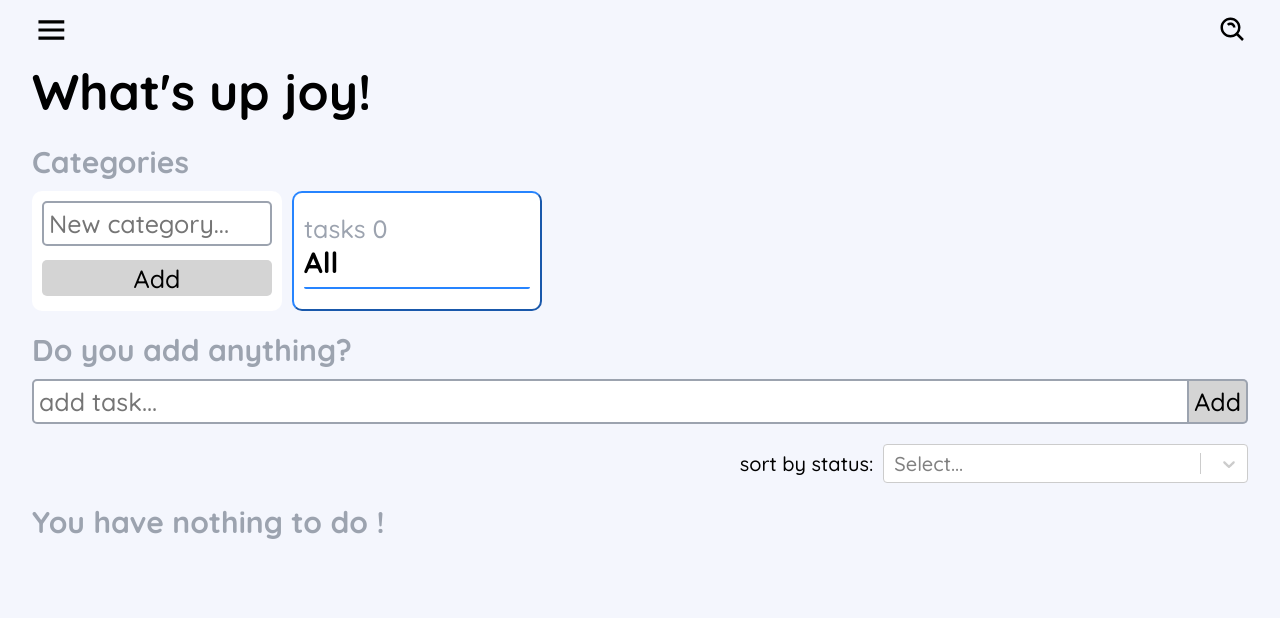
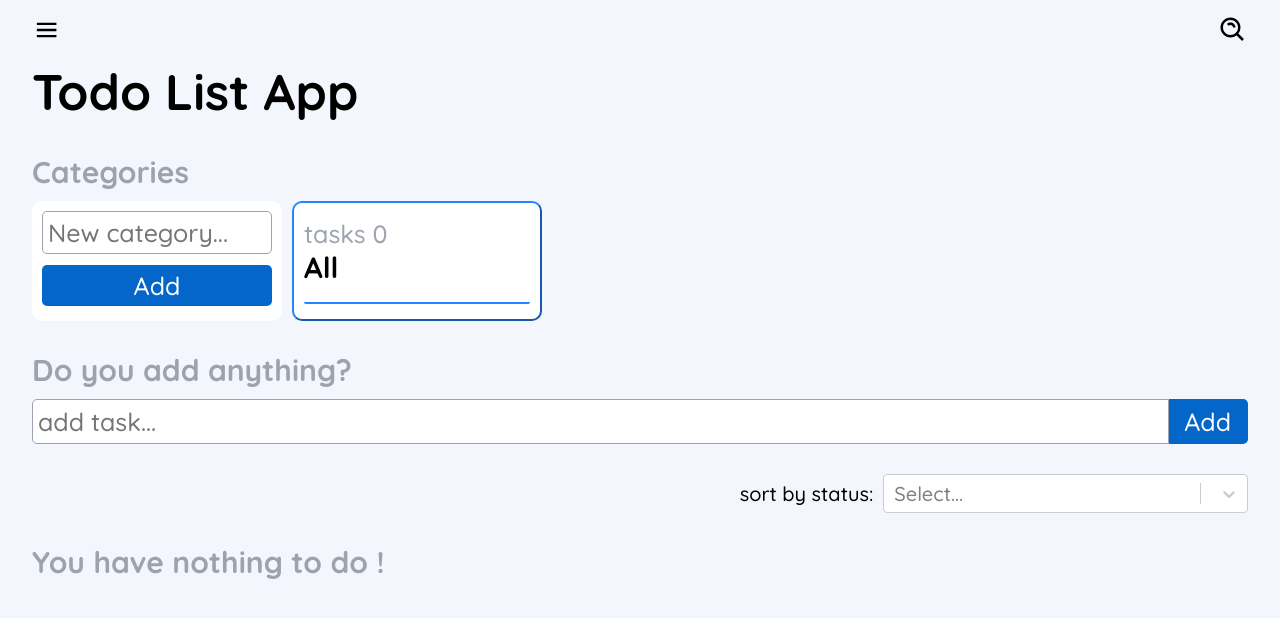
Before and after one commit to Soheiljafarnejad/TodoList-App, a React (Create React App) app: page / in a window 1280 px wide. Shown: the top 618 px of the page. Built offline with nearby package versions, Linux system fonts and the light colour scheme.

Commit message:
change style app

```diff
--- a/src/App.css
+++ b/src/App.css
@@ -45,3 +45,13 @@
   font-size: 1.8rem !important;
   padding: 0.5rem 1rem !important;
 }
+
+.icons{
+  font-size: 2.2rem;
+  cursor: pointer;
+}
+
+.iconsBig{
+  font-size: 3rem;
+  cursor: pointer;
+}
--- a/src/Component/Category/Category.js
+++ b/src/Component/Category/Category.js
@@ -32,7 +32,7 @@ const Category = ({ title, value, color, id, onDelete }) => {
             tasks {id !== 0 ? value : todos.length}
           </span>
           {id !== 0 && (
-            <BiTrashAlt onClick={onDelete} className={style.trash} />
+            <BiTrashAlt onClick={onDelete} className="icons" />
           )}
         </div>
         <h3 className={`${style.title} ${color}`}>{title}</h3>
--- a/src/Component/Category/Category.module.css
+++ b/src/Component/Category/Category.module.css
@@ -17,7 +17,7 @@
 }
 
 .title {
-  padding-bottom: 3.3rem;
+  padding-bottom: 3rem;
   border-radius: 2px;
   overflow: hidden;
   white-space: nowrap;
@@ -33,9 +33,7 @@
 }
 
 .categoryForm button {
-  margin-bottom: 0.5rem;
-
-  padding: 0.25rem 0;
+  padding: 0.5rem 0;
 }
 
 .categoryForm input {
@@ -49,21 +47,13 @@
   justify-content: space-between;
 }
 
-.trash {
-  box-sizing: content-box;
-  background-color: var(--gray-primary);
-  padding: 0.5rem;
-  border-radius: 50%;
-  font-size: 2rem;
-}
-
 input[type="radio"] {
   display: none;
 }
 
 @media screen and (min-width: 768px) {
   .categoryItem {
-    padding: 2rem 1rem;
+    padding: 1.5rem 1rem;
     width: 100%;
     min-width: 250px;
     max-width: 250px;
@@ -73,6 +63,9 @@ input[type="radio"] {
     padding: 1rem;
   }
 
+  .categoryForm button {
+    margin-bottom: 0.5rem;
+  }
   .categoryForm input {
     font-size: 2.5rem;
   }
--- a/src/Component/Header/HeaderCom.js
+++ b/src/Component/Header/HeaderCom.js
@@ -23,8 +23,8 @@ const HeaderCom = ({ setToggle }) => {
   return (
     <header className={`container ${style.container}`}>
       <section className={style.header}>
-        <div className={style.icons}>
-          <BiMenu onClick={onClickMenu} className={style.menu} />
+        <div className={style.nav}>
+          <BiMenu onClick={onClickMenu} className="iconsBig" />
           <div className={style.searchBar}>
             {isSearch && (
               <input
@@ -35,10 +35,10 @@ const HeaderCom = ({ setToggle }) => {
                 placeholder="search..."
               />
             )}
-            <BiSearchAlt onClick={onSearch} className={style.iconSearch} />
+            <BiSearchAlt onClick={onSearch} className="iconsBig" />
           </div>
         </div>
-        <h1 className={style.title}>What's up joy!</h1>
+        <h1 className={style.title}>Todo List App</h1>
       </section>
     </header>
   );
--- a/src/Component/Header/HeaderCom.module.css
+++ b/src/Component/Header/HeaderCom.module.css
@@ -7,25 +7,13 @@
   flex-direction: column;
 }
 
-.menu{
-  font-size: 4rem !important;
-}
-
 .title {
   margin-top: 1rem;
 }
-.icons {
+.nav {
   display: flex;
   align-items: center;
   justify-content: space-between;
-}
-.icons > * {
-  cursor: pointer;
-  font-size: 3rem;
-}
-
-.iconSearch {
-  cursor: pointer;
 }
 
 .searchBar {
--- a/src/Component/NavBar/NavBar.module.css
+++ b/src/Component/NavBar/NavBar.module.css
@@ -1,6 +1,6 @@
 .navBar {
   position: fixed;
-  background-color: var(--bg-nav);
+  background-color: var(--body-dark);
   color: var(--color-nav);
   top: 0;
   bottom: 0;
--- a/src/Component/Todo/Todo.js
+++ b/src/Component/Todo/Todo.js
@@ -21,23 +21,20 @@ const Todo = ({ todo, onComplete, onDelete, onEdit }) => {
         <span className={style.category}>{todo.category}</span>
       </div>
       <div className={style.btnContainer}>
-        <button
+        <BiEdit
+          className={`icons ${style.btn}`}
           data-tip={"Edit"}
           data-class="tooltip"
-          className={style.btn}
           onClick={onEdit}
-        >
-          {<BiEdit />}
-        </button>
-        <ReactTooltip />
-        <button
+        />
+
+        <BiTrashAlt
+          className={`icons ${style.btn}`}
           data-tip={"Delete"}
           data-class="tooltip"
-          className={style.btn}
           onClick={onDelete}
-        >
-          {<BiTrashAlt />}
-        </button>
+        />
+
         <ReactTooltip />
       </div>
     </div>
--- a/src/Component/TodoForm/TodoEdit.js
+++ b/src/Component/TodoForm/TodoEdit.js
@@ -22,16 +22,12 @@ const TodoEdit = ({ selectedEdit, setSelectedEdit, editTodoHandler }) => {
       return;
     }
     // updated
-    if (value.trim() === selectedEdit.text) {
-      toast.error("enter a new value");
-      return;
-    }
     if (value === "") {
-      toast.error("Please enter value");
+      toast.error("can not be empty!");
       return;
     }
     editTodoHandler(selectedEdit.id, value);
-    toast.success("Updated");
+    toast.success("updated");
     setValue("");
     setSelectedEdit({ id: null });
   };
--- a/src/Component/TodoForm/TodoForm.js
+++ b/src/Component/TodoForm/TodoForm.js
@@ -4,7 +4,7 @@ import { useTodos, useTodosAction } from "../Context/TodoContext";
 import toast, { Toaster } from "react-hot-toast";
 
 const TodoForm = () => {
-  const { category } = useTodos();
+  const { category,categoryList } = useTodos();
   const { addTodosHandler } = useTodosAction();
   const [inputValue, setInputValue] = useState("");
 
@@ -18,11 +18,15 @@ const TodoForm = () => {
     inputRef.current.focus();
     e.preventDefault();
     if (inputValue === "") {
-      toast.error("Please enter value");
+      toast.error("enter a new task");
+      return;
+    }
+    if (categoryList.length === 1) {
+      toast.error("create a new category");
       return;
     }
     if (category.title === "All") {
-      toast.error("Select a category");
+      toast.error("select a category");
       return;
     }
     addTodosHandler(inputValue);
--- a/src/Component/TodoForm/TodoForm.module.css
+++ b/src/Component/TodoForm/TodoForm.module.css
@@ -1,8 +1,8 @@
 .btn {
-  border: 2px solid var(--gray);
+  border: 2px solid var(--body-dark);
   border-left: 0;
   border-radius: 0px 5px 5px 0px;
-  padding: 0.5rem;
+  padding: 0.5rem 1.5rem;
   box-sizing: border-box;
 }
 
--- a/src/index.css
+++ b/src/index.css
@@ -10,10 +10,9 @@
 }
 
 :root {
-  --body-dark: #3d47af;
+  --body-dark: #0466c8;
   --body-color: #f4f6fd;
-  --bg-nav: #023e8a;
-  --color-nav: #bbc2d8;
+  --color-nav: #e9ecef;
   --pink-dark: #a056c5;
   --pink: #d103fc;
   --blue: #2684ff;
@@ -25,7 +24,7 @@
 .container {
   width: 95%;
   max-width: 1400px;
-  margin: 2rem auto;
+  margin: 3rem auto;
 }
 
 html {
@@ -51,14 +50,19 @@ input {
 
 button {
   cursor: pointer;
-  background-color: #d4d4d4;
+  background-color: #0466c8;
+  color: white;
 }
 
 input {
-  border: 2px solid var(--gray);
+  border: 1.9px solid var(--gray);
   width: 100%;
   min-width: 150px;
   padding: 0.5rem;
+}
+
+input:focus {
+  border: 2px solid #0466c8;
 }
 
 h1 {
```
